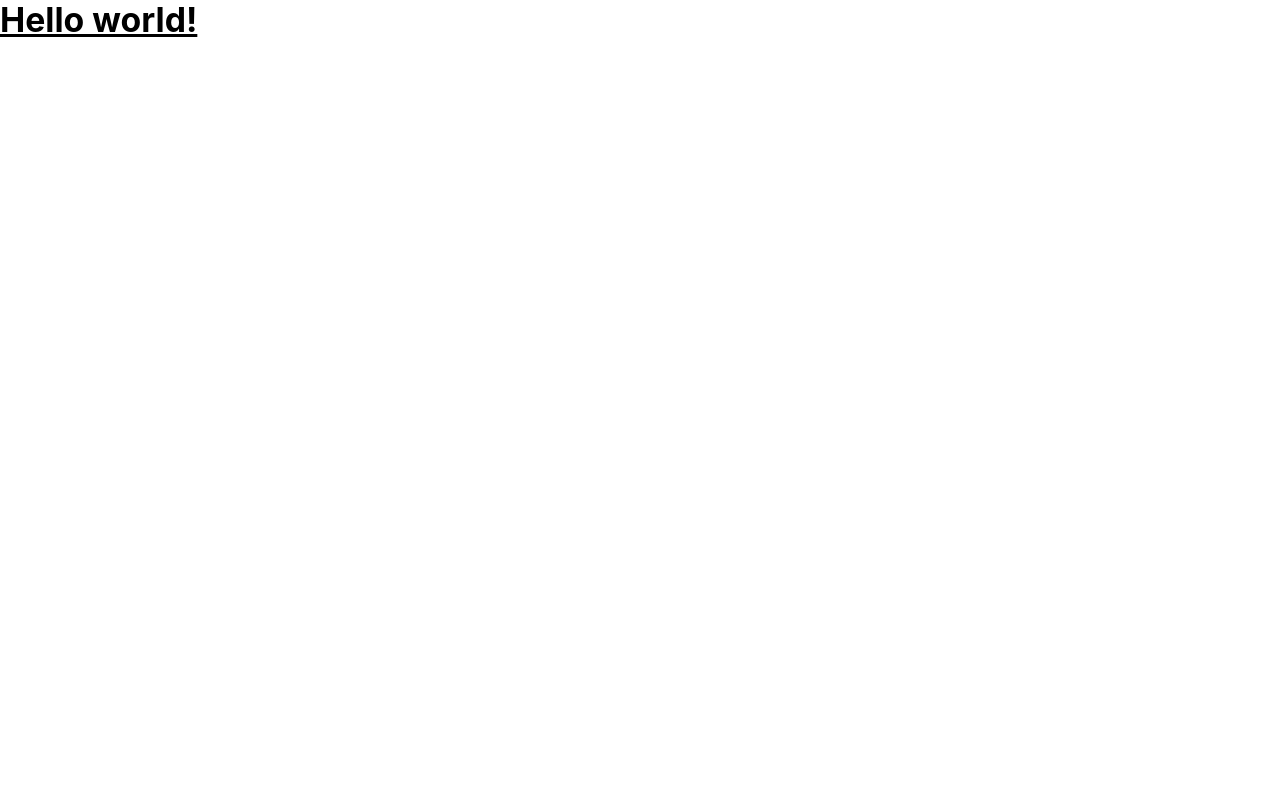
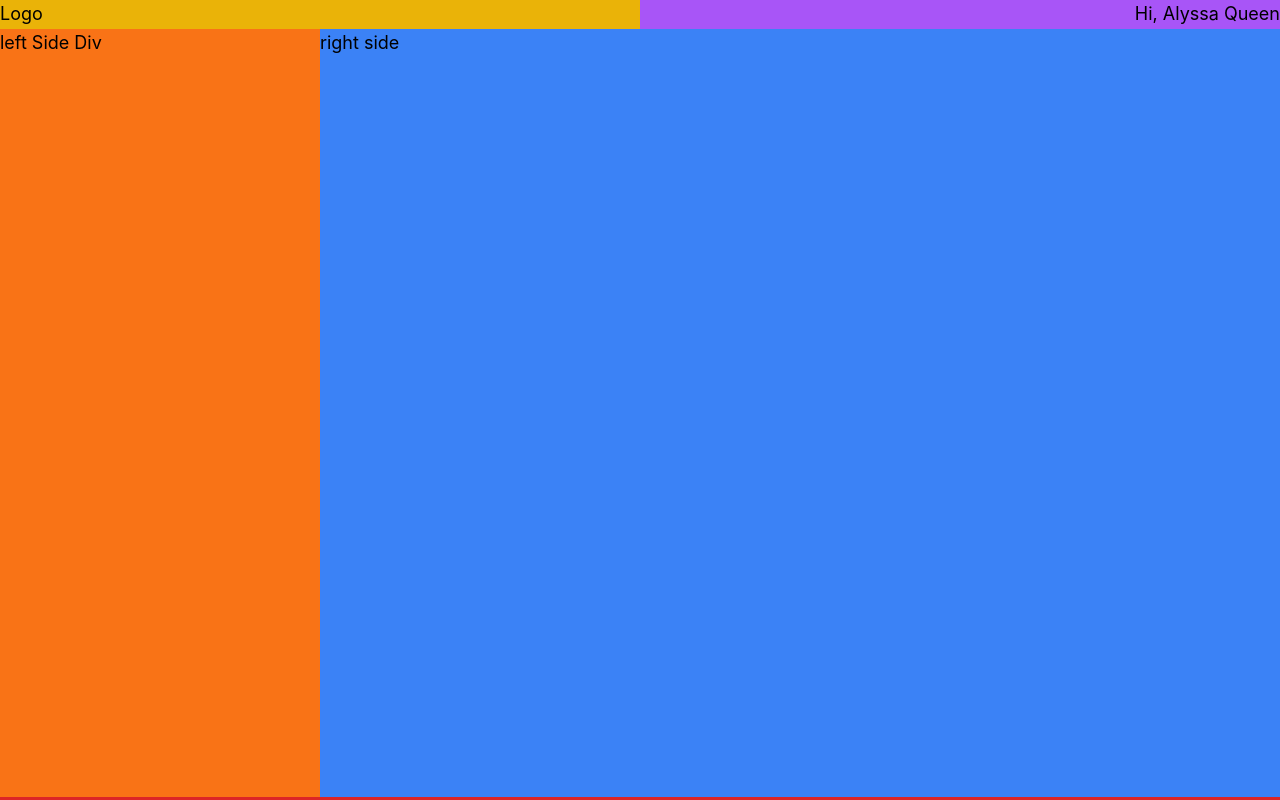
Before and after one commit to JOCECODE/appointmentSetter, a Next.js app: page /adminPage in a window 1280 px wide. Built offline with nearby package versions, Linux system fonts and the light colour scheme.

Commit message:
create admin page layout;

```diff
--- a/src/pages/adminPage.tsx
+++ b/src/pages/adminPage.tsx
@@ -1,7 +1,23 @@
 export default function adminPage() {
   return (
-    <h1 className="text-3xl font-bold underline">
-      Hello world!
-    </h1>
+    <>
+      <div id="adminParent" className=" h-[100vh] w-[100wh] bg-red-600">
+          {/* Header */}
+          <div className="flex flex-row">
+            <div className="flex flex-col w-[50%] bg-yellow-500">Logo</div>
+            <div className="flex flex-col w-[50%] bg-purple-500 text-right">Hi, Alyssa Queen</div>
+
+          </div>
+
+          {/* Can add a navbar here when thinking about navigating the website */}
+
+          {/* Content Setup */}
+          <div className="flex flex-row">
+            <div className="flex flex-col w-[25%] h-[96vh] bg-orange-500">left Side Div</div>
+            <div className="flex flex-col w-[75%] h-[96vh] bg-blue-500">right side</div>
+
+          </div>
+      </div>
+    </>
   )
 }
```
